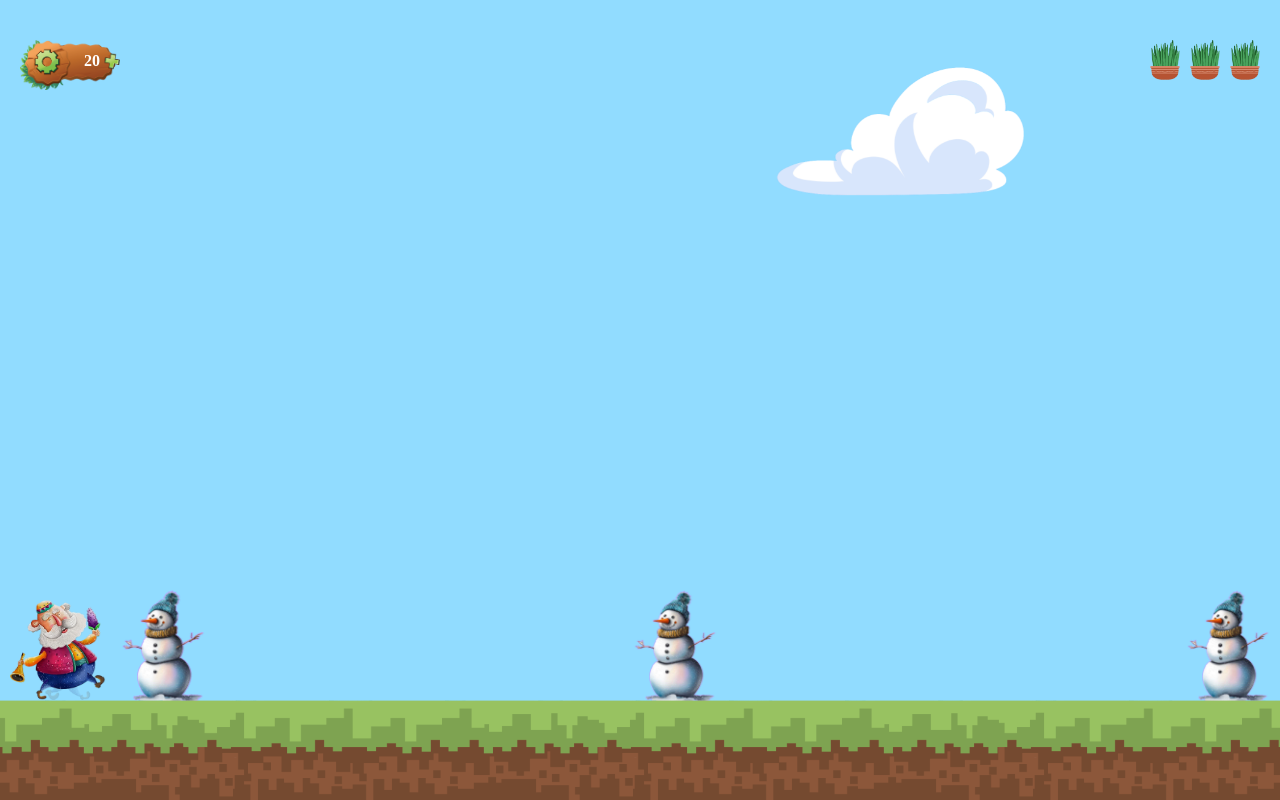
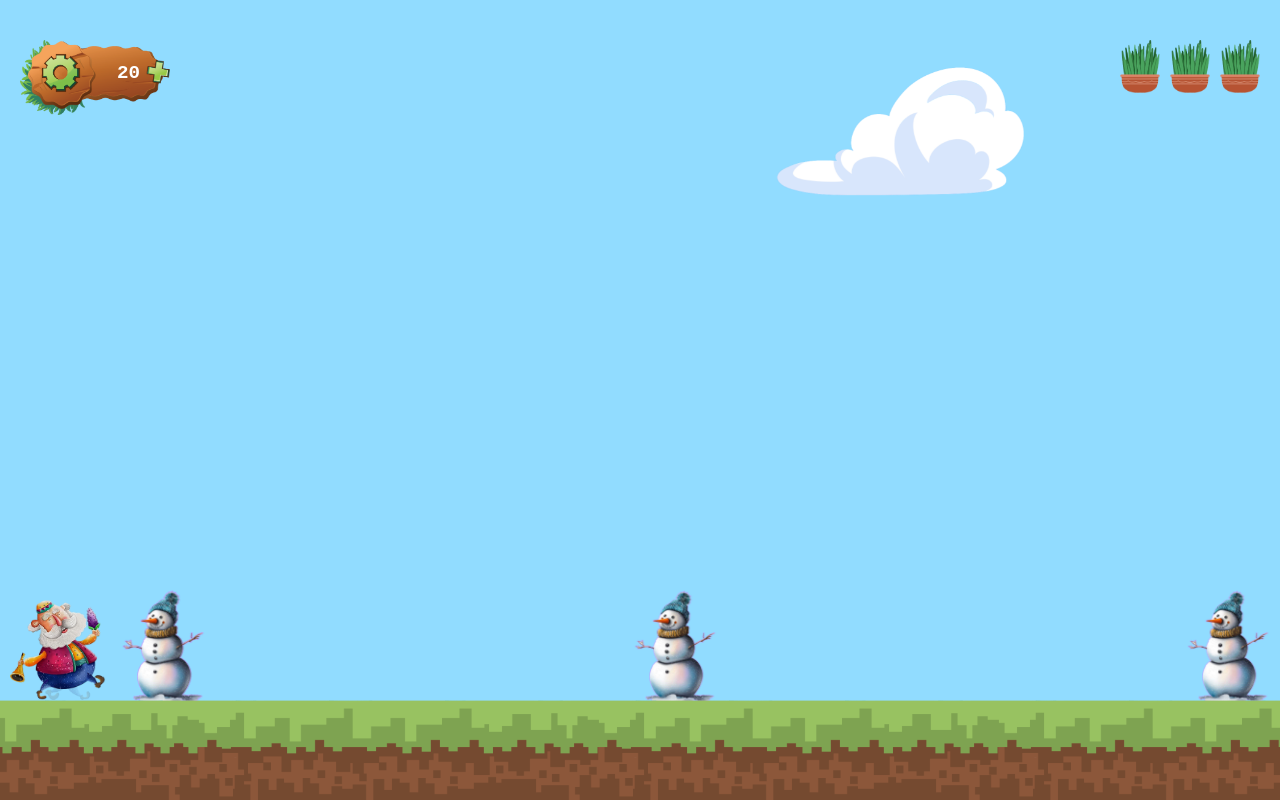
Before and after one commit to SinaMAlizadeh/nowruz-game, a React (Vite) app: page / in a window 1280 px wide. Built offline with nearby package versions, Linux system fonts and the light colour scheme.

Commit message:
ADD: collapse sound

```diff
--- a/src/App.tsx
+++ b/src/App.tsx
@@ -11,6 +11,7 @@ import { Types } from "./context/reducers";
 import useDetectTabFocus from "./hooks/useCheckTabFocus";
 import Point from "./components/point";
 import usePlayerPoint from "./hooks/usePlayerPoint";
+import { GameContainer, GameLand } from "./app.style";
 
 function App() {
   const ref = useRef<HTMLDivElement>(null);
@@ -54,26 +55,8 @@ function App() {
 
   return (
     <>
-      <div
-        style={{
-          height: "100svh",
-          width: "100% ",
-          position: "relative",
-          display: "flex",
-          justifyContent: "center",
-          alignItems: "center",
-        }}
-      >
-        <div
-          style={{
-            height: "100vh",
-            width: "100%",
-            position: "relative",
-            overflow: "hidden",
-            backgroundColor: "#91dcff",
-            maxWidth: "1920px",
-          }}
-        >
+      <GameContainer>
+        <GameLand>
           <Setting />
           <Point />
           <Lives />
@@ -81,8 +64,8 @@ function App() {
           <Enemies playerRef={ref} />
           <Player ref={ref} />
           <Land />
-        </div>
-      </div>
+        </GameLand>
+      </GameContainer>
     </>
   );
 }
--- /dev/null
+++ b/src/app.style.ts
@@ -0,0 +1,19 @@
+import { styled } from "styled-components";
+
+export const GameContainer = styled.div`
+  height: 100svh;
+  width: 100%;
+  position: relative;
+  display: flex;
+  justify-content: center;
+  align-items: center;
+`;
+
+export const GameLand = styled.div`
+  height: 100vh;
+  width: 100%;
+  position: relative;
+  overflow: hidden;
+  background-color: #91dcff;
+  max-width: 1920px;
+`;
--- a/src/components/lives/index.tsx
+++ b/src/components/lives/index.tsx
@@ -12,7 +12,7 @@ function Lives() {
       {lives
         ?.filter((x) => x.show)
         .map((item) => (
-          <img src={LiveLogo} key={item.id} width="30" />
+          <img src={LiveLogo} key={item.id} width="40" />
         ))}
     </LivesContent>
   );
--- a/src/components/point/point.style.ts
+++ b/src/components/point/point.style.ts
@@ -4,10 +4,10 @@ import PointBox from "../../assets/images/SETTING_SCORE.png";
 export const PointContent = styled.div`
   background: url(${PointBox});
   background-repeat: no-repeat;
-  background-size: 100px 50px;
+  background-size: 150px 75px;
   position: absolute;
-  height: 50px;
-  width: 100px;
+  height: 75px;
+  width: 150px;
   left: 20px;
   top: 40px;
 `;
@@ -16,6 +16,8 @@ export const PointNumber = styled.b`
   color: white;
   display: flex;
   justify-content: start;
-  padding-top: 12px;
-  padding-right: 20px;
+  padding-top: 22px;
+  padding-right: 30px;
+  font-size: 1.2rem;
+  font-family: monospace;
 `;
--- a/src/components/tree/index.tsx
+++ b/src/components/tree/index.tsx
@@ -3,6 +3,7 @@ import TreeIcon from "../../assets/images/snowMan.png";
 import { TreeContainer, TreeImg } from "./tree.style";
 import { GameContext } from "../../context/gameContext";
 import { Types } from "../../context/reducers";
+import useCollapseSound from "../../hooks/useCollapsSound";
 
 interface TreeProps {
   animationDuration: number;
@@ -21,6 +22,7 @@ function Tree({
   const { state, dispatch } = useContext(GameContext);
   const [show, setShow] = useState<boolean>(false);
   const treeRef = useRef<HTMLImageElement>(null);
+  const { playAudio } = useCollapseSound();
 
   useEffect(() => {
     const timer = setTimeout(() => {
@@ -61,6 +63,7 @@ function Tree({
         if (removedLives.some((x) => x.index === index)) {
           return;
         }
+        playAudio();
         let isSetTrue = false;
         const lives = state?.lives.map((x) => {
           if (!isSetTrue && x.show) {
@@ -73,6 +76,7 @@ function Tree({
           }
           return x;
         });
+
         dispatch({
           type: Types.SetLives,
           payload: {
--- /dev/null
+++ b/src/hooks/useCollapsSound.ts
@@ -0,0 +1,11 @@
+import audio from "../assets/sound/collaps-sound.mp3";
+
+function useCollapseSound() {
+  const playAudio = () => {
+    new Audio(audio).play();
+  };
+
+  return { playAudio };
+}
+
+export default useCollapseSound;
```
Also changed, not shown: src/components/tree/tree.css (deleted, +0 -20 lines), 1 other file (tests, documents, lock files or other folders).
